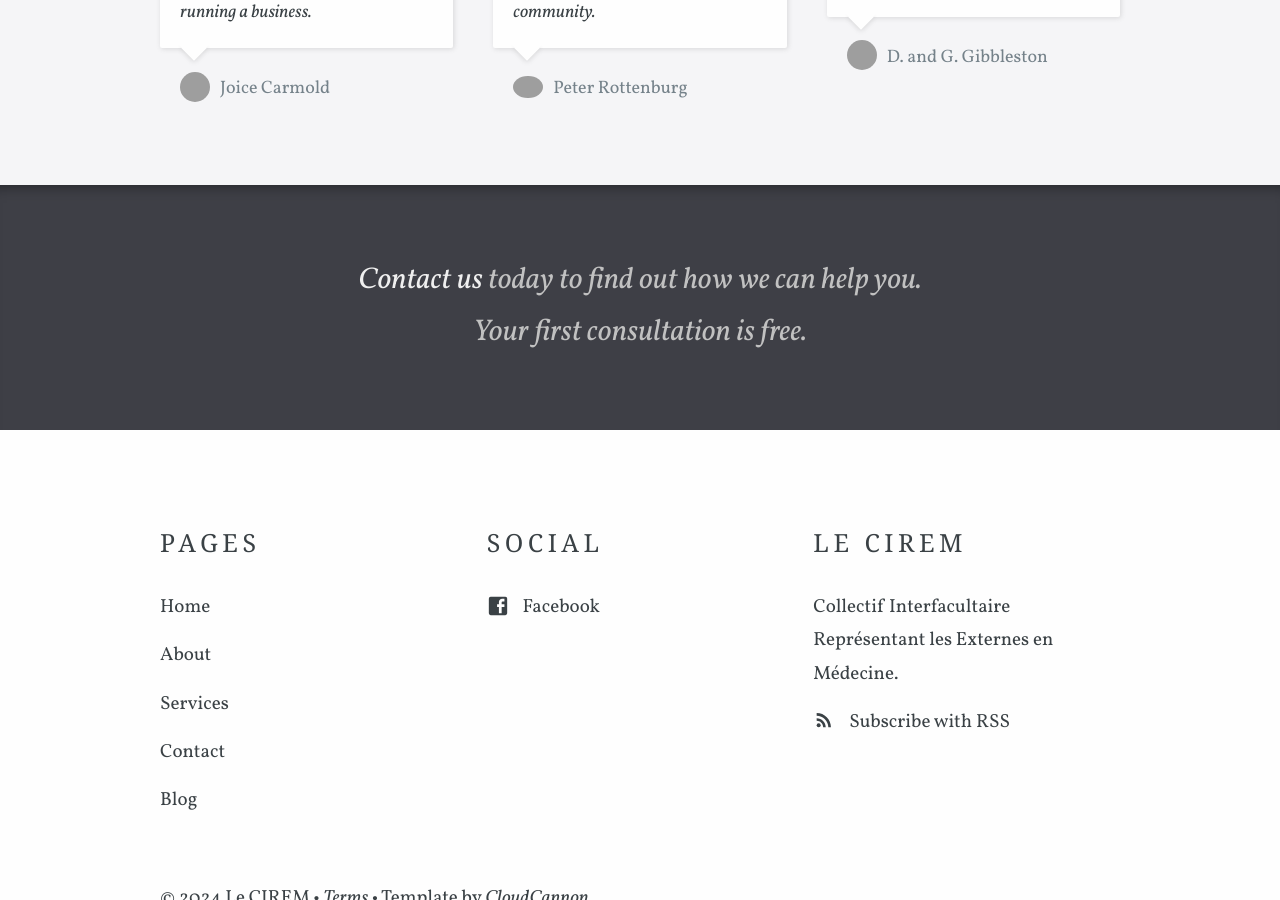
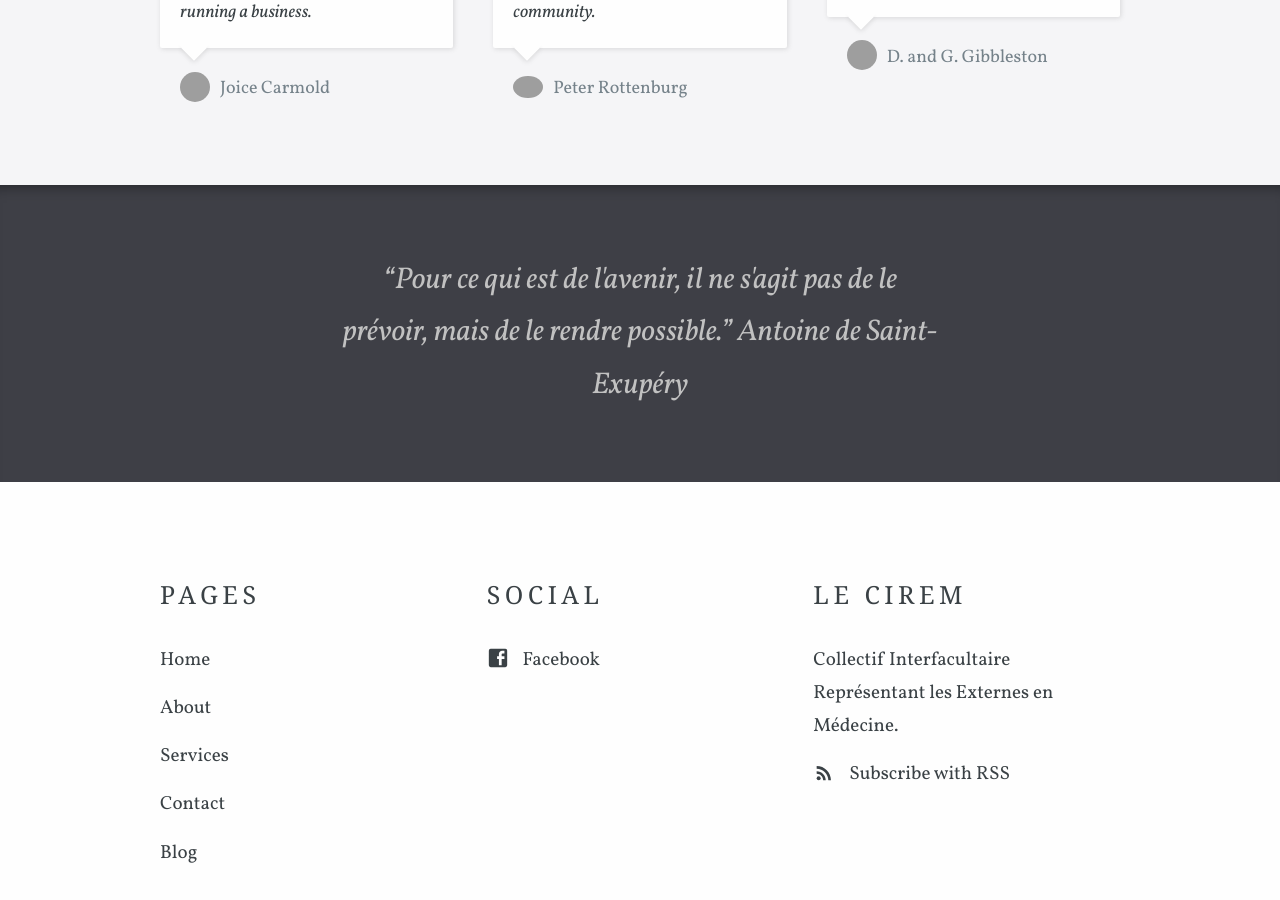
Before and after one commit to ciremwebsite/ciremwebsite.github.io, a Jekyll site: the page built from index.html, in a window 1280 px wide and 900 px high, scrolled down 1161 px. Built offline with Jekyll 4.4.1, drawn with Linux system fonts in a browser that asks for light colours; some web fonts are replaced; grey boxes are pictures that could not be loaded.

Commit message:
Update default.html

```diff
--- a/_layouts/default.html
+++ b/_layouts/default.html
@@ -55,13 +55,16 @@
 		{% elsif page.call_to_action == 'Contact' %}
 			<section class="quote-section">
 				<p class="container editable">
-					<a href="{{ site.baseurl }}/contact/">Contact us</a> today to find out how we can help you. Your first consultation is free.
+					<!-- <a href="{{ site.baseurl }}/contact/">Contact us</a> today to find out how we can help you. Your first consultation is free.-->
+					“Pour ce qui est de l'avenir, il ne s'agit pas de le prévoir, mais de le rendre possible.”
+					Antoine de Saint-Exupéry
 				</p>
 			</section>
 		{% else %}
 			<section class="quote-section">
 				<p class="container editable">
-					<a href="{{ site.baseurl }}/blog/">Read our blog</a> for an introduction and quick tips on various areas of the law.
+					“Pour ce qui est de l'avenir, il ne s'agit pas de le prévoir, mais de le rendre possible.”
+					Antoine de Saint-Exupéry
 				</p>
 			</section>
 		{% endif %}
```
